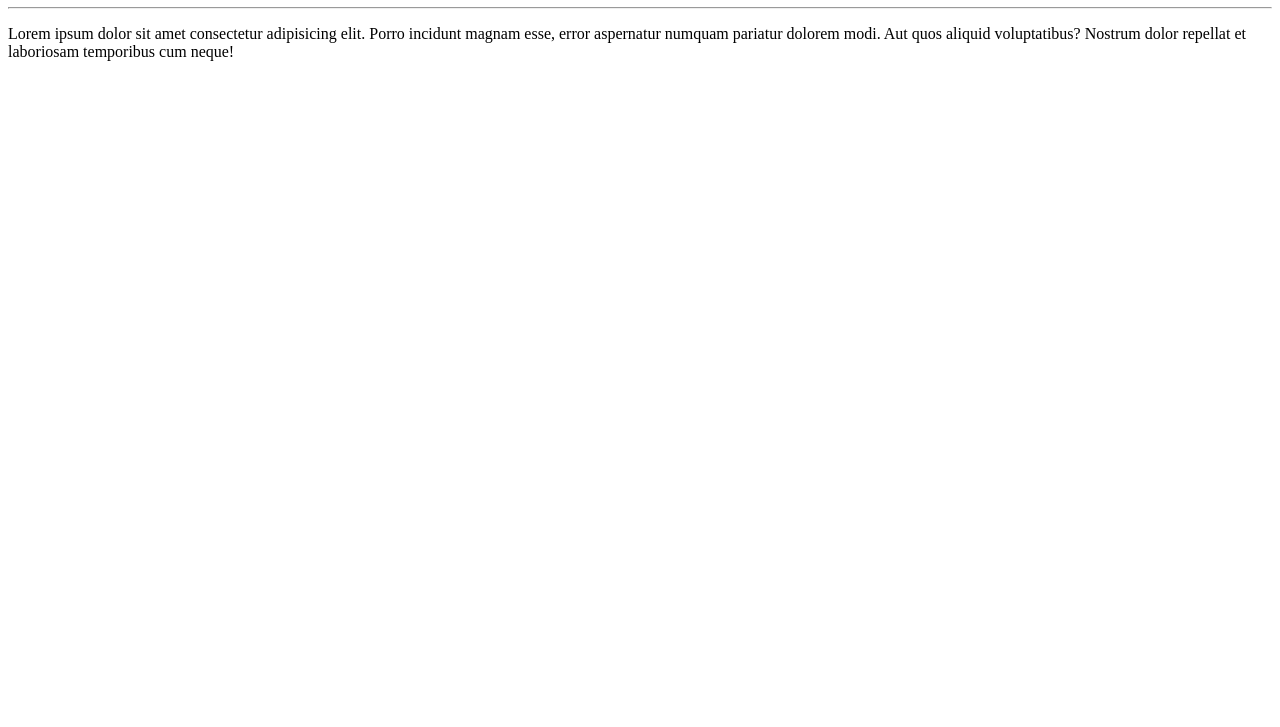
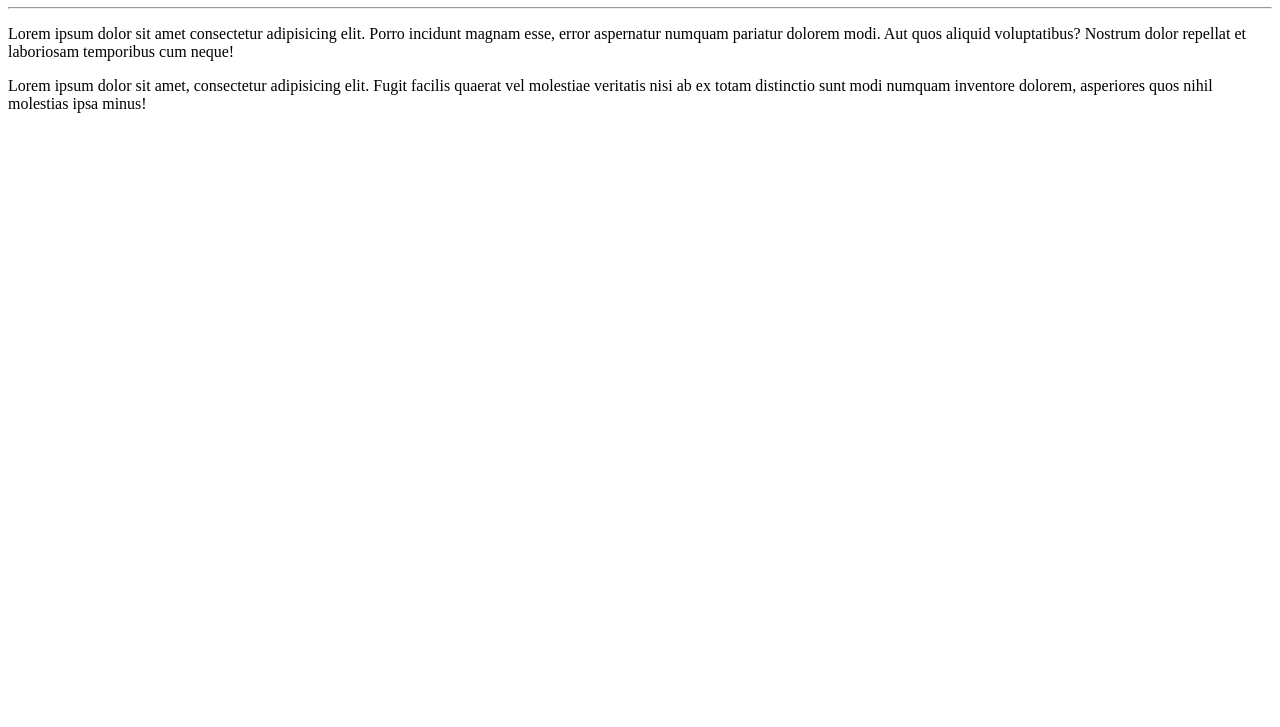
Before and after one commit to RenatoBFN/Ola-mundo, a plain HTML site: page site-exemplo/index.html in a window 1280 px wide. Shown: the part 73-800 px from the top of the page. Drawn offline with Linux system fonts and the light colour scheme.

Commit message:
Teste
Teste de comando.

```diff
--- a/site-exemplo/index.html
+++ b/site-exemplo/index.html
@@ -12,4 +12,5 @@
     <h1>Olá, Mundo!</h1>
     <hr>
     <p>Lorem ipsum dolor sit amet consectetur adipisicing elit. Porro incidunt magnam esse, error aspernatur numquam pariatur dolorem modi. Aut quos aliquid voluptatibus? Nostrum dolor repellat et laboriosam temporibus cum neque!</p>
+    <p>Lorem ipsum dolor sit amet, consectetur adipisicing elit. Fugit facilis quaerat vel molestiae veritatis nisi ab ex totam distinctio sunt modi numquam inventore dolorem, asperiores quos nihil molestias ipsa minus!</p>
 </html>
```
